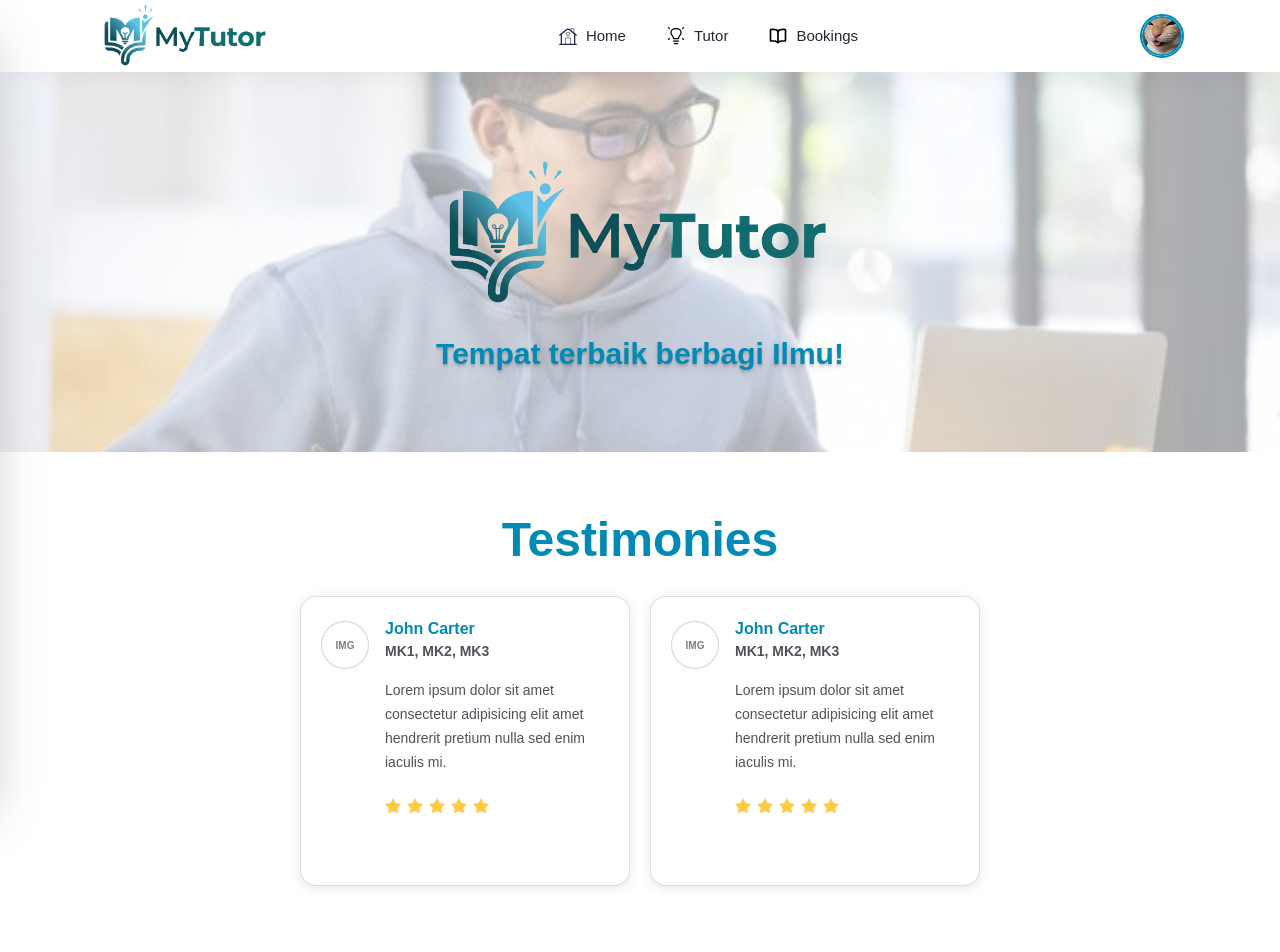
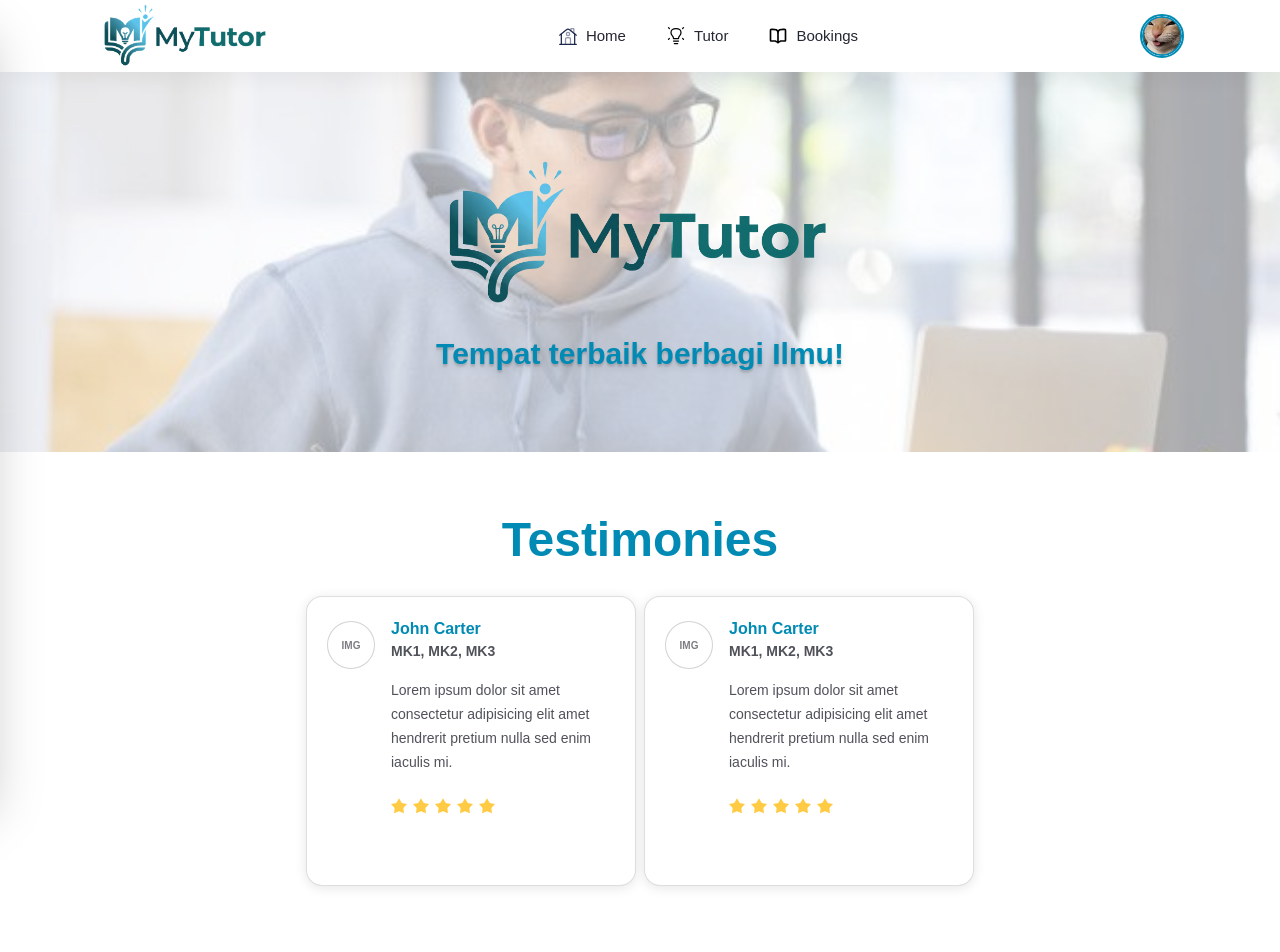
Before and after one commit to JeremyTjahjana/MyTutor, a Next.js app: page / in a window 1280 px wide. Shown: the top 952 px of the page. Built offline with nearby package versions, Linux system fonts and the light colour scheme.

Commit message:
fix testi

```diff
--- a/app/components/Home/Testimonies.tsx
+++ b/app/components/Home/Testimonies.tsx
@@ -23,7 +23,7 @@ const Testimonies = () => {
         Testimonies
       </h2>
 
-      <div className="mt-8 flex gap-4 overflow-x-auto pb-2 sm:flex-wrap sm:justify-center sm:overflow-visible sm:gap-5 lg:max-w-[760px] lg:mx-auto">
+      <div className="mt-8 flex gap-4 overflow-x-auto pb-2 sm:justify-center sm:overflow-visible sm:gap-2 lg:max-w-[760px] lg:mx-auto">
         {testimonials.map((item, index) => (
           <TutorCard
             key={`${item.name}-${index}`}
```
